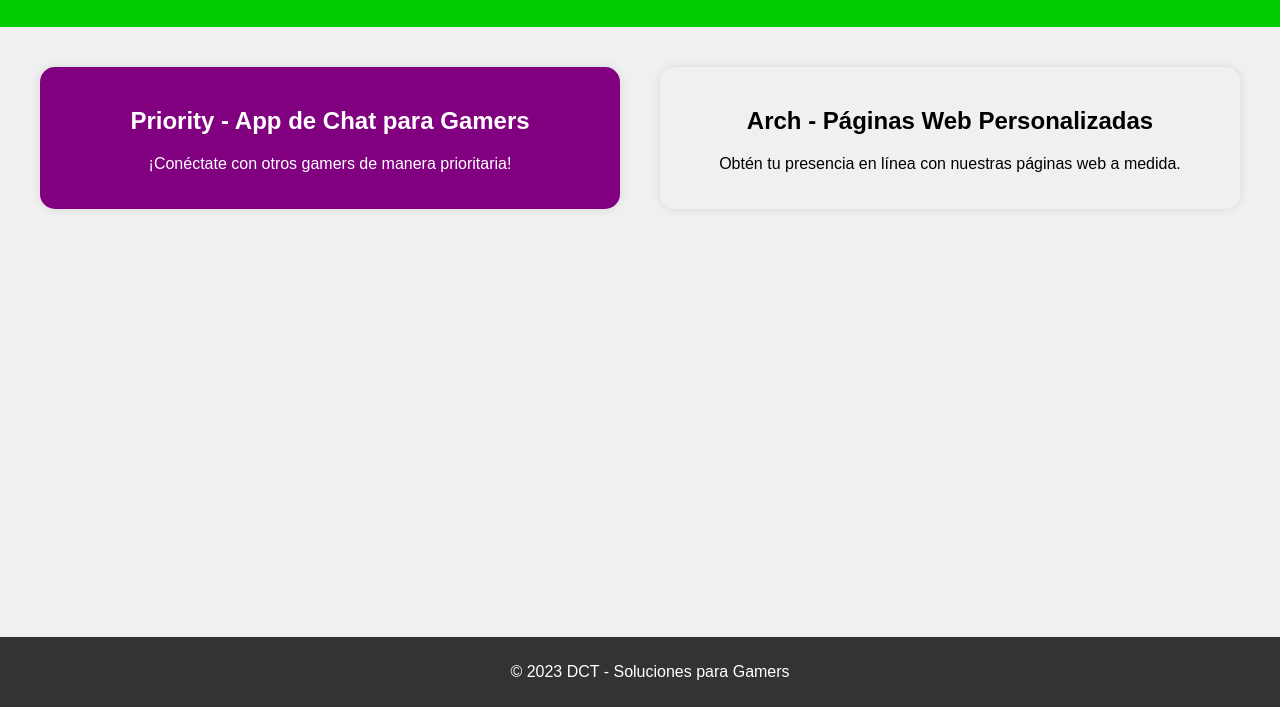
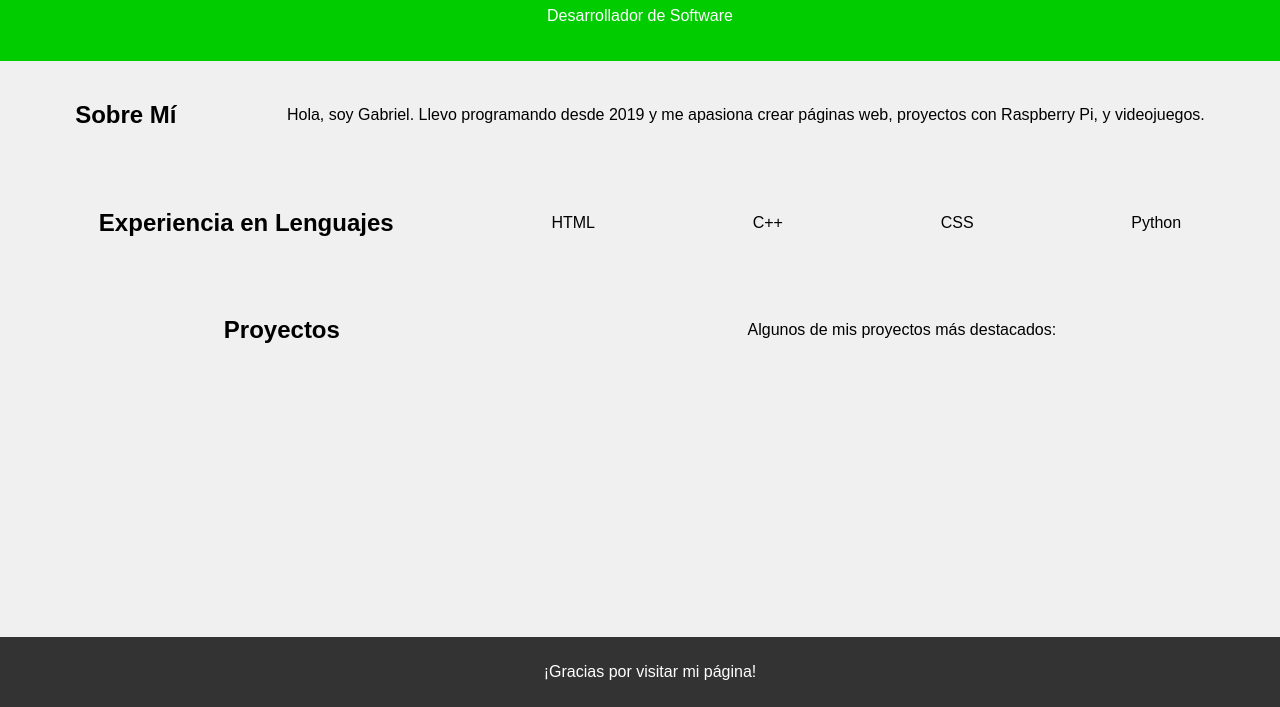
Before and after one commit to DissasterTeam/DissasterTeam.github.io, a plain HTML site: page index.html in a window 1280 px wide. Shown: the part 93-800 px from the top of the page. Drawn offline with Linux system fonts and the light colour scheme.

Commit message:
Update index.html

```diff
--- a/index.html
+++ b/index.html
@@ -1,33 +1,54 @@
 <!DOCTYPE html>
 <html lang="es">
-
 <head>
     <meta charset="UTF-8">
-    <meta name="viewport" content="width=device-width, initial-scale=1">
+    <meta name="viewport" content="width=device-width, initial-scale=1.0">
     <link rel="stylesheet" href="styles.css">
-    <title>DCT - Soluciones para Gamers</title>
+    <title>Gabriel Díaz - Portafolio</title>
 </head>
-
 <body>
     <header>
-        <h1>DCT - Soluciones para Gamers</h1>
+        <div class="container">
+            <h1>Gabriel Díaz</h1>
+            <p>Desarrollador de Software</p>
+        </div>
     </header>
 
-    <section>
-        <a href="priority.html" class="service priority">
-            <h2>Priority - App de Chat para Gamers</h2>
-            <p>¡Conéctate con otros gamers de manera prioritaria!</p>
-        </a>
+    <section id="about" class="container">
+        <h2>Sobre Mí</h2>
+        <p>Hola, soy Gabriel. Llevo programando desde 2019 y me apasiona crear páginas web, proyectos con Raspberry Pi, y videojuegos.</p>
+    </section>
 
-        <a href="arch.html" class="service arch">
-            <h2>Arch - Páginas Web Personalizadas</h2>
-            <p>Obtén tu presencia en línea con nuestras páginas web a medida.</p>
-        </a>
+    <section id="experience" class="container">
+        <h2>Experiencia en Lenguajes</h2>
+        <div class="language">
+            <p>HTML</p>
+            <div class="bar" style="width: 80%;"></div>
+        </div>
+        <div class="language">
+            <p>C++</p>
+            <div class="bar" style="width: 70%;"></div>
+        </div>
+        <div class="language">
+            <p>CSS</p>
+            <div class="bar" style="width: 20%;"></div>
+        </div>
+        <div class="language">
+            <p>Python</p>
+            <div class="bar" style="width: 10%;"></div>
+        </div>
+    </section>
+
+    <section id="projects" class="container">
+        <h2>Proyectos</h2>
+        <p>Algunos de mis proyectos más destacados:</p>
+        <!-- Lista de proyectos con enlaces y descripciones -->
     </section>
 
     <footer>
-        <p>&copy; 2023 DCT - Soluciones para Gamers</p>
+        <div class="container">
+            <p>¡Gracias por visitar mi página!</p>
+        </div>
     </footer>
 </body>
-
 </html>
```
